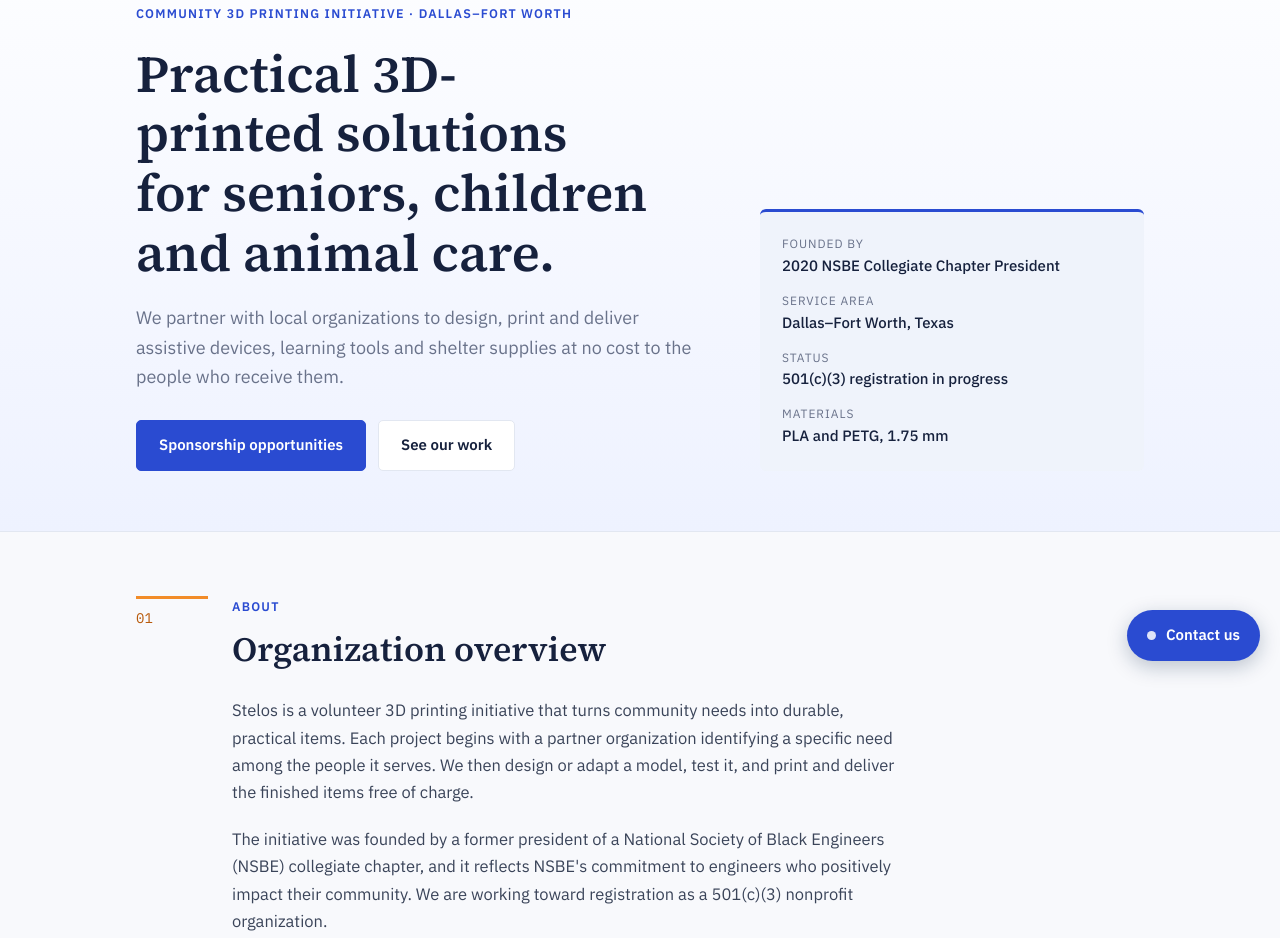
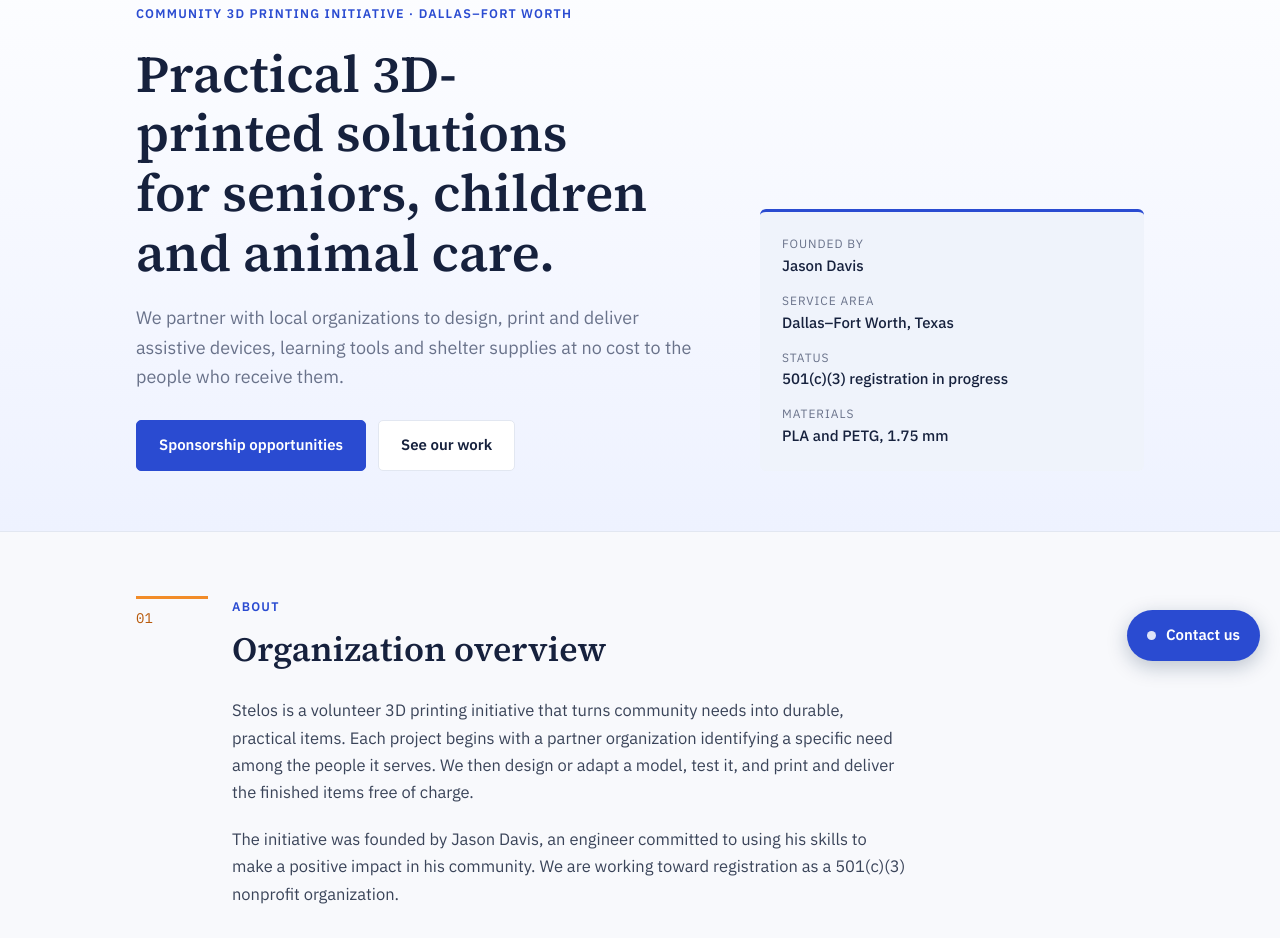
Before and after one commit to desireend/stelos, a plain HTML site: page index.html in a window 1280 px wide. Shown: the part 119-1057 px from the top of the page. Drawn offline with Linux system fonts and the light colour scheme.

Commit message:
Name Jason Davis as founder
Co-Authored-By: Claude Opus 5.5 <noreply@anthropic.com>
Claude-Session: https://claude.ai/code/session_01SuW3VfA9wuXkeKFoSUgsuA

```diff
--- a/index.html
+++ b/index.html
@@ -213,7 +213,7 @@ footer .wrap{display:flex;justify-content:space-between;gap:16px;flex-wrap:wrap}
       <div class="btns"><a class="btn primary" href="#sponsorship">Sponsorship opportunities</a><a class="btn" href="#work">See our work</a></div>
     </div>
     <dl class="facts">
-      <div><dt>Founded by</dt><dd>2020 NSBE Collegiate Chapter President</dd></div>
+      <div><dt>Founded by</dt><dd>Jason Davis</dd></div>
       <div><dt>Service area</dt><dd>Dallas–Fort Worth, Texas</dd></div>
       <div><dt>Status</dt><dd>501(c)(3) registration in progress</dd></div>
       <div><dt>Materials</dt><dd>PLA and PETG, 1.75 mm</dd></div>
@@ -226,7 +226,7 @@ footer .wrap{display:flex;justify-content:space-between;gap:16px;flex-wrap:wrap}
   <div class="sec-head"><div class="num">01</div><div class="stack"><div class="label">About</div><h2>Organization overview</h2></div></div>
   <div class="sec-body">
     <p>Stelos is a volunteer 3D printing initiative that turns community needs into durable, practical items. Each project begins with a partner organization identifying a specific need among the people it serves. We then design or adapt a model, test it, and print and deliver the finished items free of charge.</p>
-    <p>The initiative was founded by a former president of a National Society of Black Engineers (NSBE) collegiate chapter, and it reflects NSBE's commitment to engineers who positively impact their community. We are working toward registration as a 501(c)(3) nonprofit organization.</p>
+    <p>The initiative was founded by Jason Davis, an engineer committed to using his skills to make a positive impact in his community. We are working toward registration as a 501(c)(3) nonprofit organization.</p>
   </div>
 </div></section>
 
```
